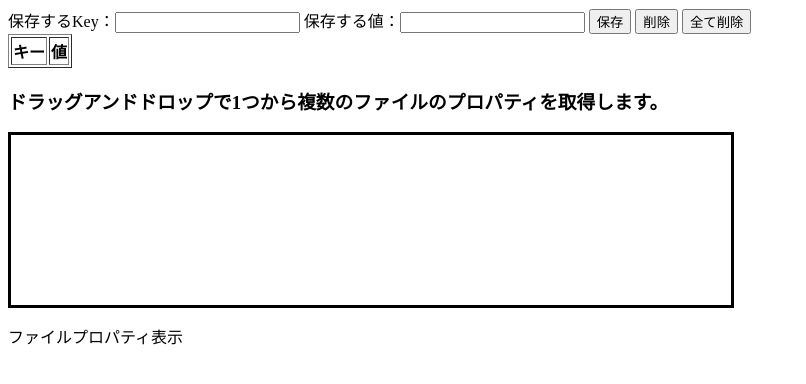
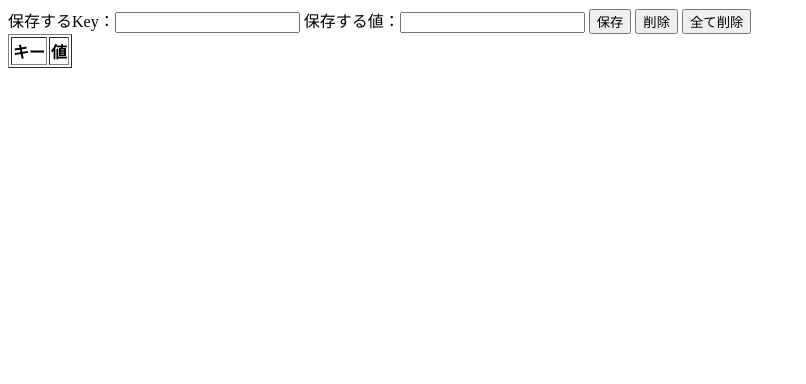
Before and after one commit to t-kougei-game-web-2017/web2-10, a plain HTML site: page index.html in a window 1280 px wide. Shown: the whole page, without its empty margins (0-806 px from the left). Drawn offline with Linux system fonts and the light colour scheme.

Commit message:
Update index.html

```diff
--- a/index.html
+++ b/index.html
@@ -18,13 +18,6 @@
       <tbody id="list">
       </tbody>
     </table>
-  </section>
-  <section id="file">
-		<h3>ドラッグアンドドロップで1つから複数のファイルのプロパティを取得します。</h3>
-		<div id="drop" style="width:700px; height:150px; padding:10px; border:3px solid"
-                  ondragover="onDragOver(event)" ></div>
-		<p>ファイルプロパティ表示</p>
-		<div id="disp" ></div>
   </section>
 
   <script type="text/javascript">
```
